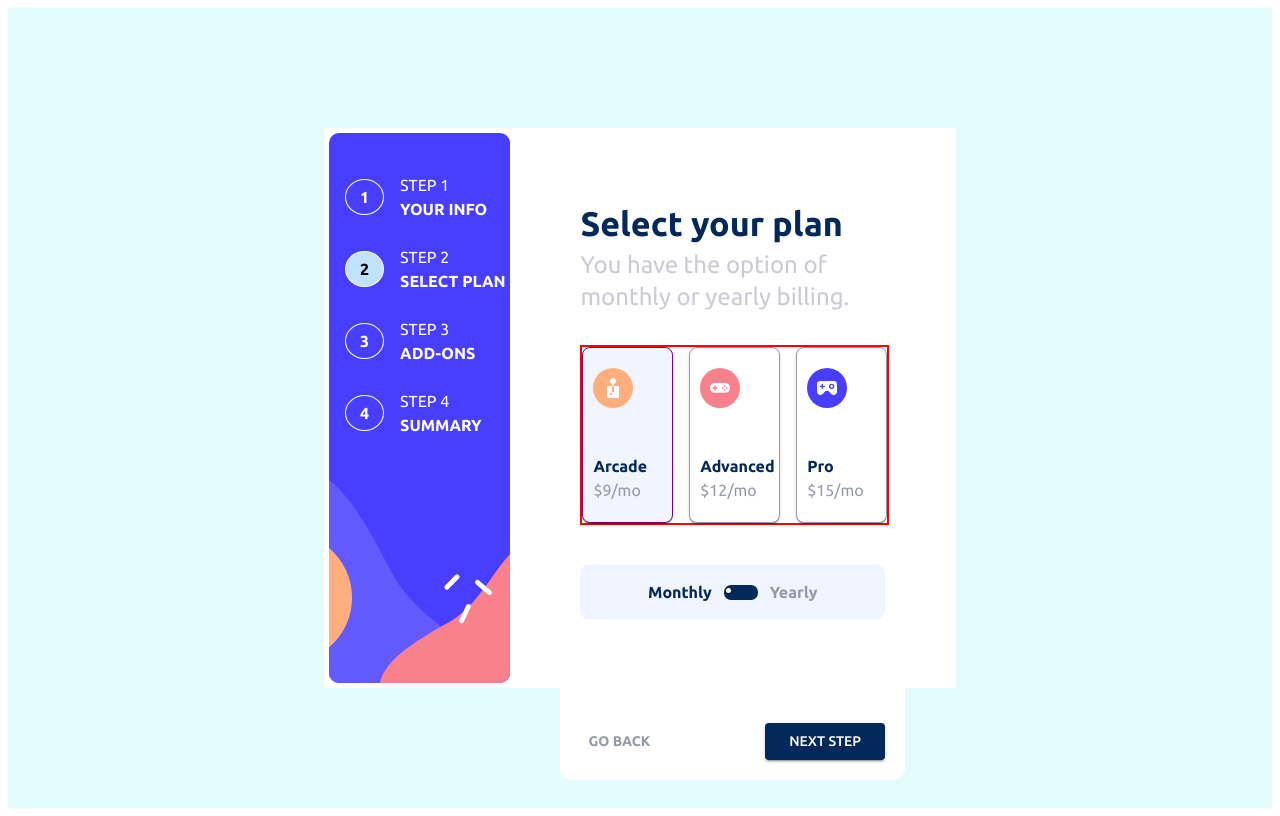
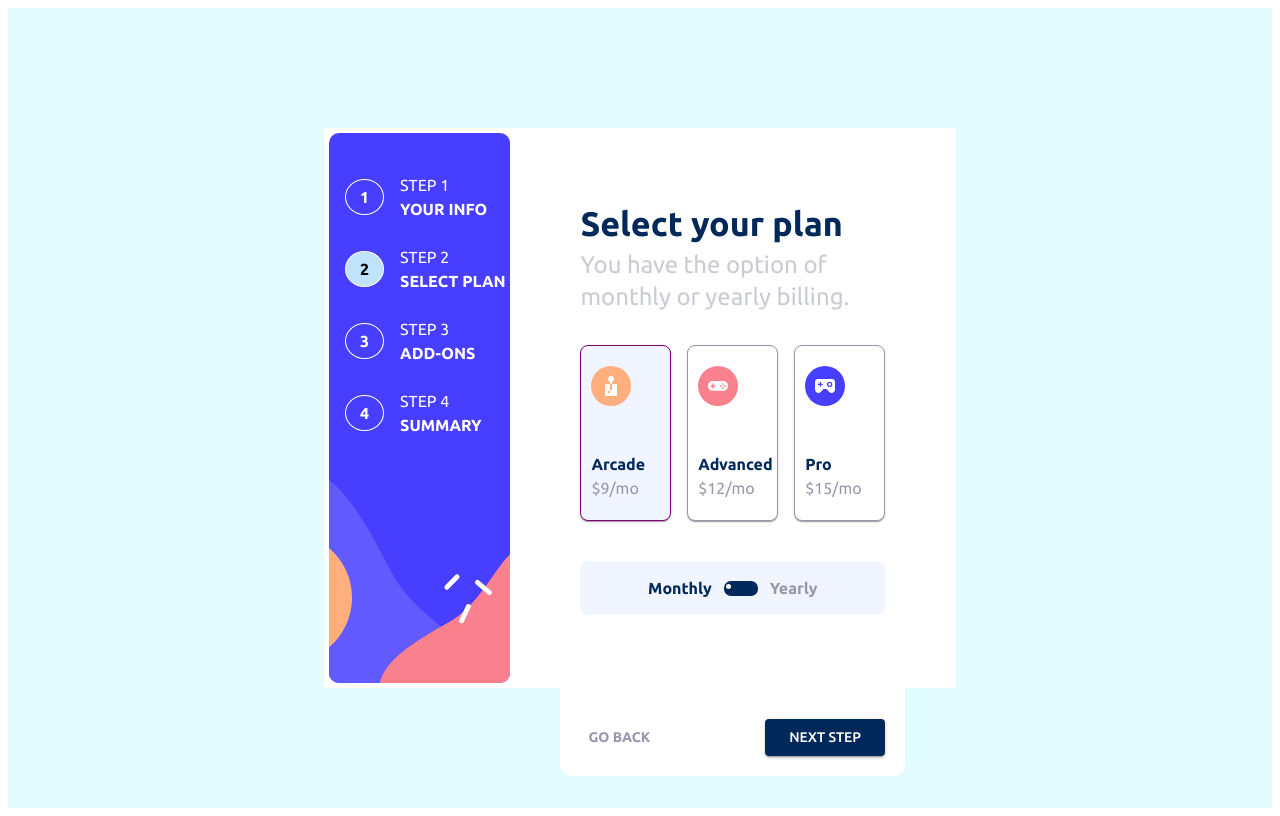
Before and after one commit to a656q59/multi_step_form, a React (Vite) app: page /plan in a window 1280 px wide. Built offline with nearby package versions, Linux system fonts and the light colour scheme.

Commit message:
conditional rendering for various screen sizes

```diff
--- a/src/pages/PlanSelection.jsx
+++ b/src/pages/PlanSelection.jsx
@@ -48,7 +48,7 @@ const PlanSelection = ({ plan, selectedItem, handleClick, handleCardClick }) =>
       title="Select your plan"
       subtitle="You have the option of monthly or yearly billing."
     >
-      <Stack direction={{ xs: "column", lg: "row" }} gap={2} justifyContent="center" mt={4} border="2px solid red" width="100%">
+      <Stack direction={{ xs: "column", lg: "row" }} gap={2} justifyContent="center" mt={4} width="100%">
         {plansData.map((item) => (
           <CustomCard
             key={item.id}
@@ -90,7 +90,11 @@ const PlanSelection = ({ plan, selectedItem, handleClick, handleCardClick }) =>
         </Typography>
       </Box>
 
-      <Box mt={13} display="flex" justifyContent="space-between">
+
+
+      {/* ------------------------------navigation buttons------------------------------------- */}
+
+      <Box mt={13} display={{ xs: "none", lg: "flex" }} justifyContent="space-between">
         <Button
           onClick={() => navigate("/")}
           sx={{
```
